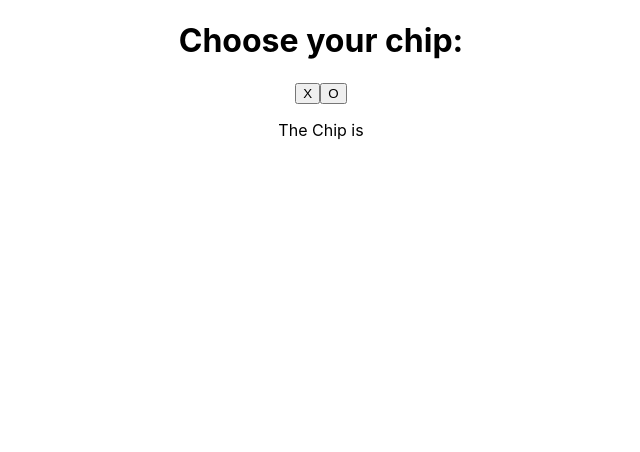
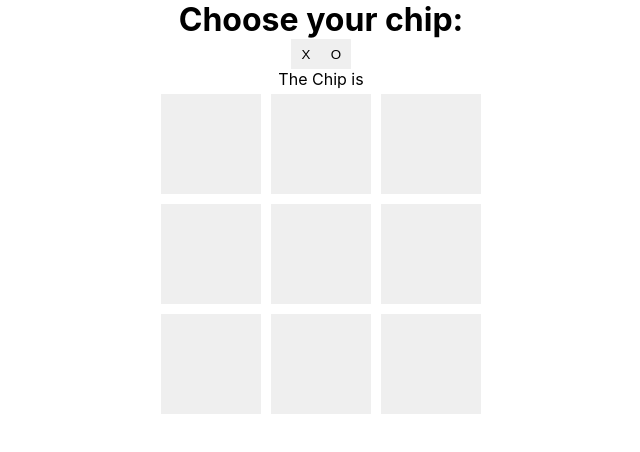
Before and after one commit to carmandomx/ttt-ai, a React (Create React App) app: page / in a window 1280 px wide. Shown: the top 452 px of the page, without its empty margins (319-959 px from the left). Built offline with nearby package versions, Linux system fonts and the light colour scheme.

Commit message:
Board Ready

```diff
--- /dev/null
+++ b/src/components/Board.tsx
@@ -0,0 +1,36 @@
+import { useState } from 'react';
+import './components.css';
+
+// type Tile = 'X' | 'O' | null;
+type Tile = 'X' | 'O' | null;
+
+export const Board = () => {
+    const [board, setBoard] = useState<Tile[][]>([
+        [null, null, null],
+        [null, null, null],
+        [null, null, null],
+    ]);
+
+    const handleTileClick = (rowIndex: number, colIndex: number) => {
+        if (board[rowIndex][colIndex] === null) {
+            // Player only can pic one chip whean a cell is empty
+            const newBoard = [...board];
+            newBoard[rowIndex][colIndex] = 'X'; // Player is X
+            setBoard(newBoard);
+        }
+    };
+
+    return (
+        <div className="board">
+            {board.map((row, rowIndex) => (
+                <div className='bttnContainer' key={rowIndex}>
+                {row.map((tile, colIndex) => (
+                    <button className='bttnChips' key={colIndex} onClick={() => handleTileClick(rowIndex, colIndex)}>
+                    {tile}
+                    </button>
+                ))}
+                </div>
+            ))}
+        </div>
+    )
+}
--- a/src/components/ChooseChip.tsx
+++ b/src/components/ChooseChip.tsx
@@ -1,4 +1,5 @@
 import useChooseChip from "../hooks/useChooseChip";
+import { Board } from "./Board";
 
 export const ChooseChip = () => {
   const [chosenChip, chooseX, chooseO] = useChooseChip();
@@ -10,9 +11,11 @@ export const ChooseChip = () => {
   return (
     <div>
       <h1>Choose your chip:</h1>
-      <button onClick={chooseX}>X</button>
-      <button onClick={chooseO}>O</button>
+      <button className="bttnChoose" onClick={chooseX}>X</button>
+      <button className="bttnChoose" onClick={chooseO}>O</button>
       <p>The Chip is {chosenChip}</p>
+
+      <Board />
     </div>
   );
 };
--- /dev/null
+++ b/src/components/components.css
@@ -0,0 +1,22 @@
+* {
+    margin: 0;
+    border: 0;
+    padding: 0;
+}
+
+.bttnContainer {
+    display: flex;
+    align-content: center;
+    justify-content: center;
+}
+
+.bttnChips {
+    width: 100px;
+    height: 100px;
+    margin: 5px;
+}
+
+.bttnChoose {
+    width: 30px;
+    height: 30px;
+}
```
Also changed, not shown: src/App.tsx (+1 -6 lines), src/components/Box.tsx (added, +7 -0 lines), src/components/Box.css (added).
